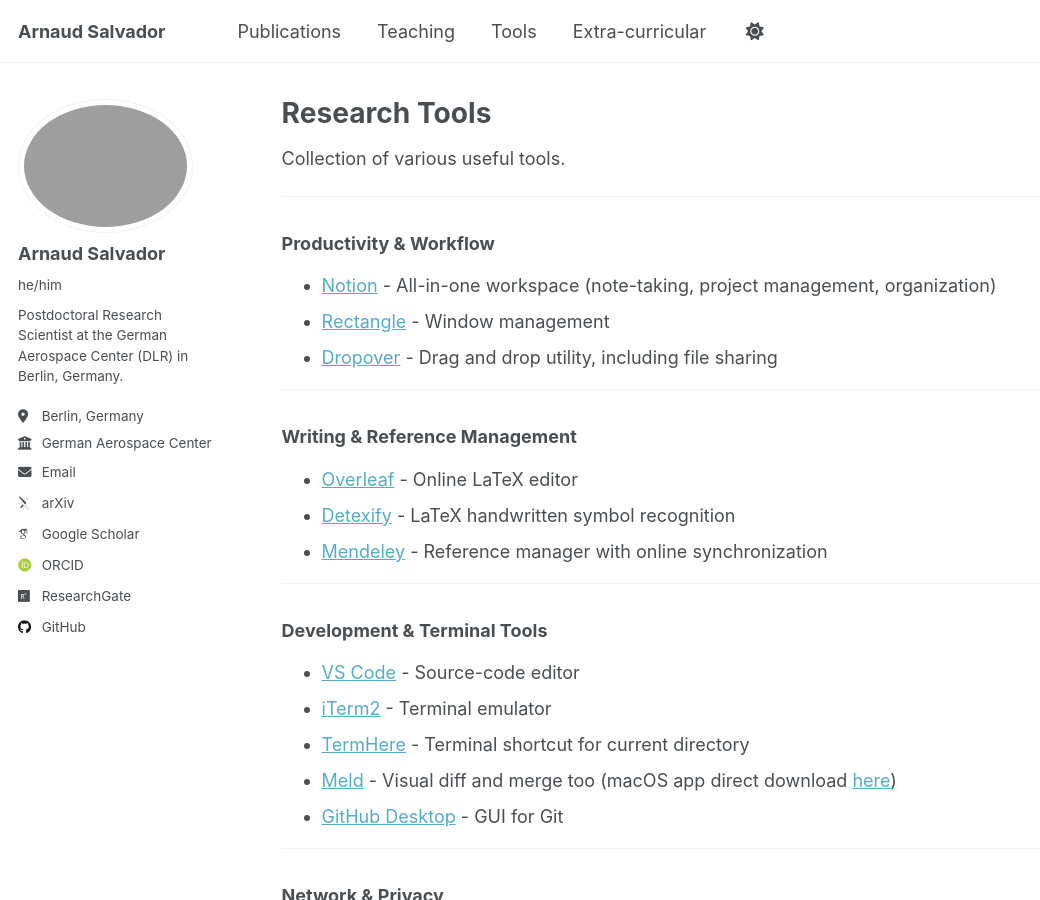
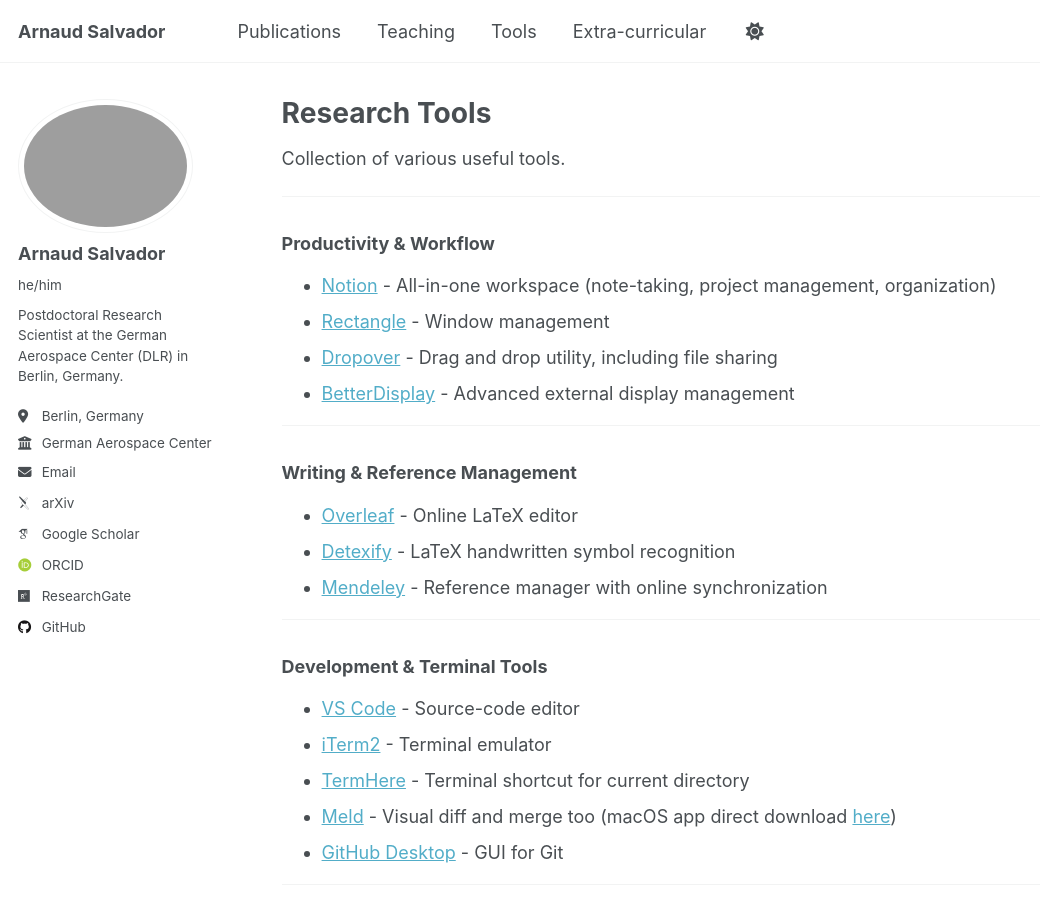
Before and after one commit to arnaudsalvador/arnaudsalvador.github.io, a Jekyll site: the page built from _pages/tools.md, in a window 1280 px wide and 900 px high. Shown: the whole window, without its empty margins (0-1040 px from the left). Built offline with Jekyll 4.4.1, drawn with Linux system fonts in a browser that asks for light colours; some web fonts are replaced.

Commit message:
Update tools.md

```diff
--- a/_pages/tools.md
+++ b/_pages/tools.md
@@ -16,6 +16,7 @@
 - [Notion](https://www.notion.so/desktop) - All-in-one workspace (note-taking, project management, organization)
 - [Rectangle](https://rectangleapp.com) - Window management
 - [Dropover](https://dropoverapp.com) - Drag and drop utility, including file sharing
+- [BetterDisplay](https://github.com/waydabber/BetterDisplay) - Advanced external display management
 
 ---
 
```
